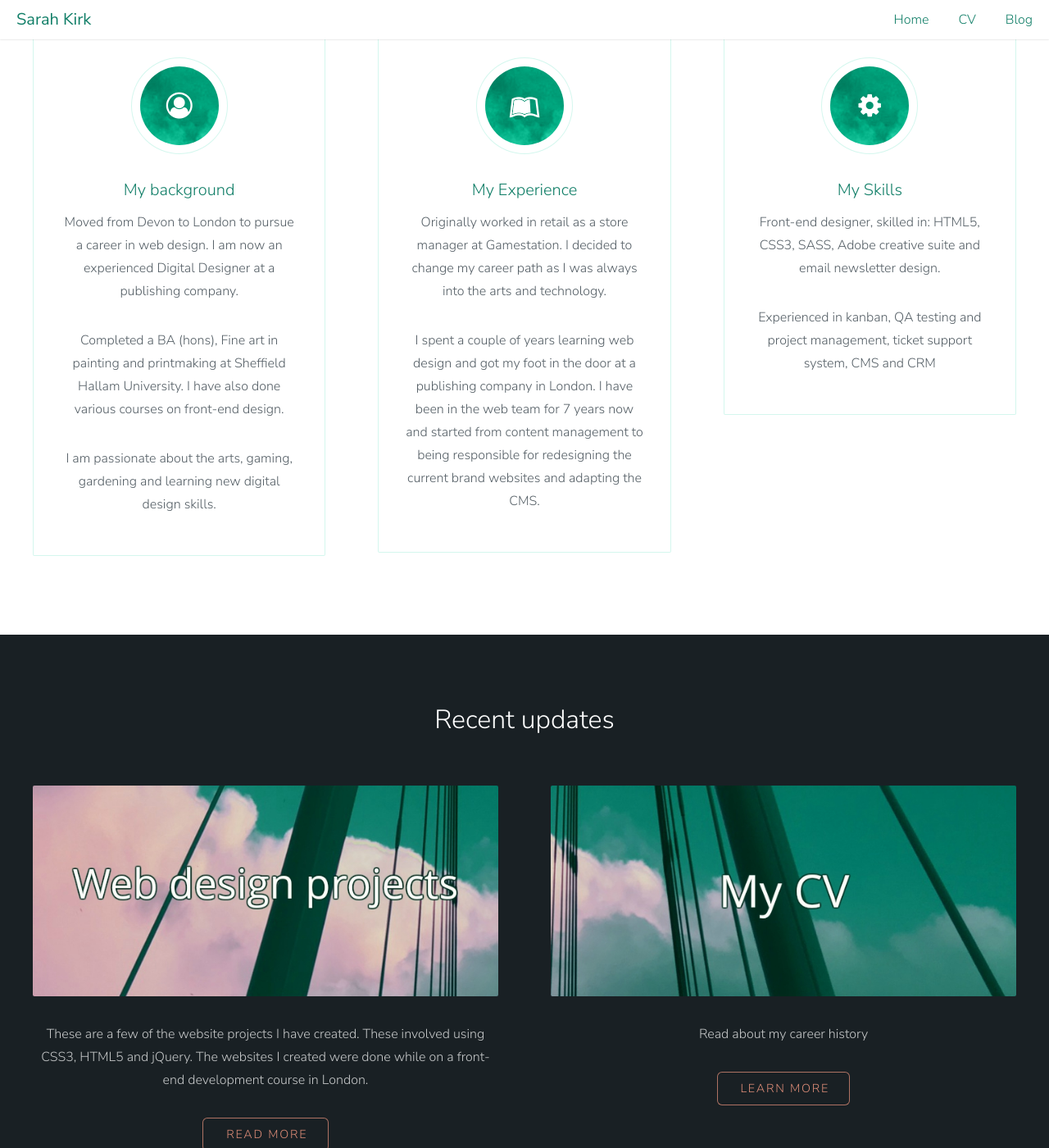
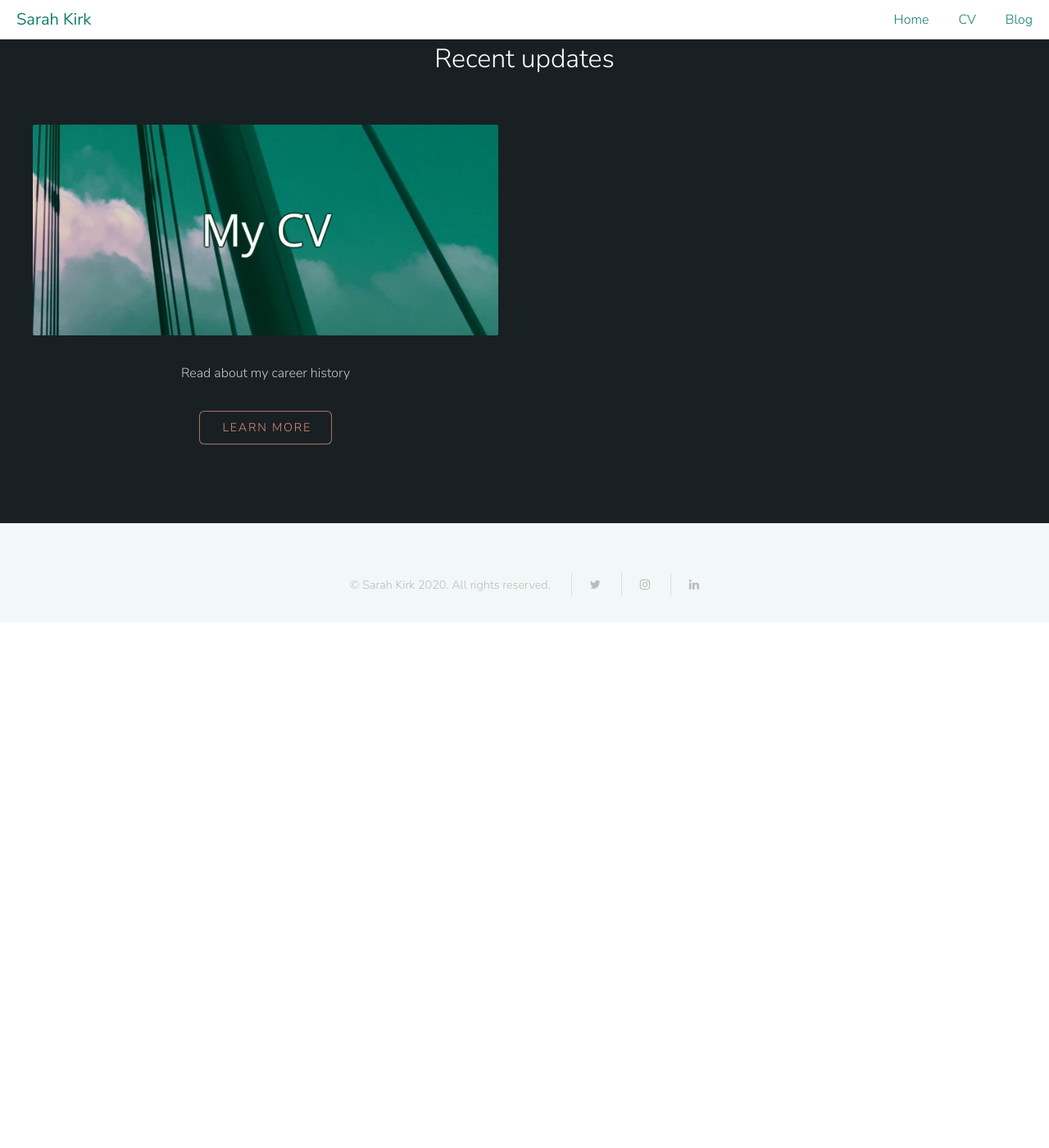
Before and after one commit to Kharsikar/kharsikar.github.io, a Jekyll site: the page built from index.html, in a window 1280 px wide and 1400 px high, scrolled down 771 px. Shown: the whole window at 82% size. Built offline with Jekyll 4.4.1, drawn with Linux system fonts in a browser that asks for light colours; nearby versions of some CDN libraries; after the commit the page ends 1530 px from its top, so only the background shows below that.

Commit message:
Commenting out content
Content needs updating so will come back to it later and rewrite

```diff
--- a/index.html
+++ b/index.html
@@ -3,11 +3,7 @@ layout: landing-page
 ---
 
 		<!-- One -->
-			<section id="one" class="wrapper style1">
-<!-- 				<header class="major">
-					<h2>Ipsum feugiat consequat</h2>
-					<p>Tempus adipiscing commodo ut aliquam blandit</p>
-				</header> -->
+<!-- 			<section id="one" class="wrapper style1">
 				<div class="container">
 					<div class="row">
 						<div class="4u">
@@ -34,7 +30,7 @@ I spent a couple of years learning web design and got my foot in the door at a p
 						</div>
 					</div>
 				</div>
-			</section>
+			</section> -->
 
 		<!-- Two -->
 			<section id="two" class="wrapper style2">
@@ -44,16 +40,15 @@ I spent a couple of years learning web design and got my foot in the door at a p
 				</header>
 				<div class="container">
 					<div class="row">
-						<div class="6u">
+<!-- 						<div class="6u">
 							<section class="special">
 								<a href="https://kharsikar.github.io/design/2017/04/17/website-design.html" class="image fit"><img src="images/embankment-wire-web-post-small.jpg" alt="blog post" /></a>
-<!-- 								<h3>Web design</h3> -->
 								<p>These are a few of the website projects I have created. These involved using CSS3, HTML5 and jQuery. The websites I created were done while on a front-end development course in London.</p>
 								<ul class="actions">
 									<li><a href="https://kharsikar.github.io/design/2017/04/17/website-design.html" class="button alt">Read More</a></li>
 								</ul>
 							</section>
-						</div>
+						</div> -->
 						<div class="6u">
 							<section class="special">
 								<a href="https://kharsikar.github.io/cv.html" class="image fit"><img src="images/cv-image.jpg" alt="cv details" /></a>
```
